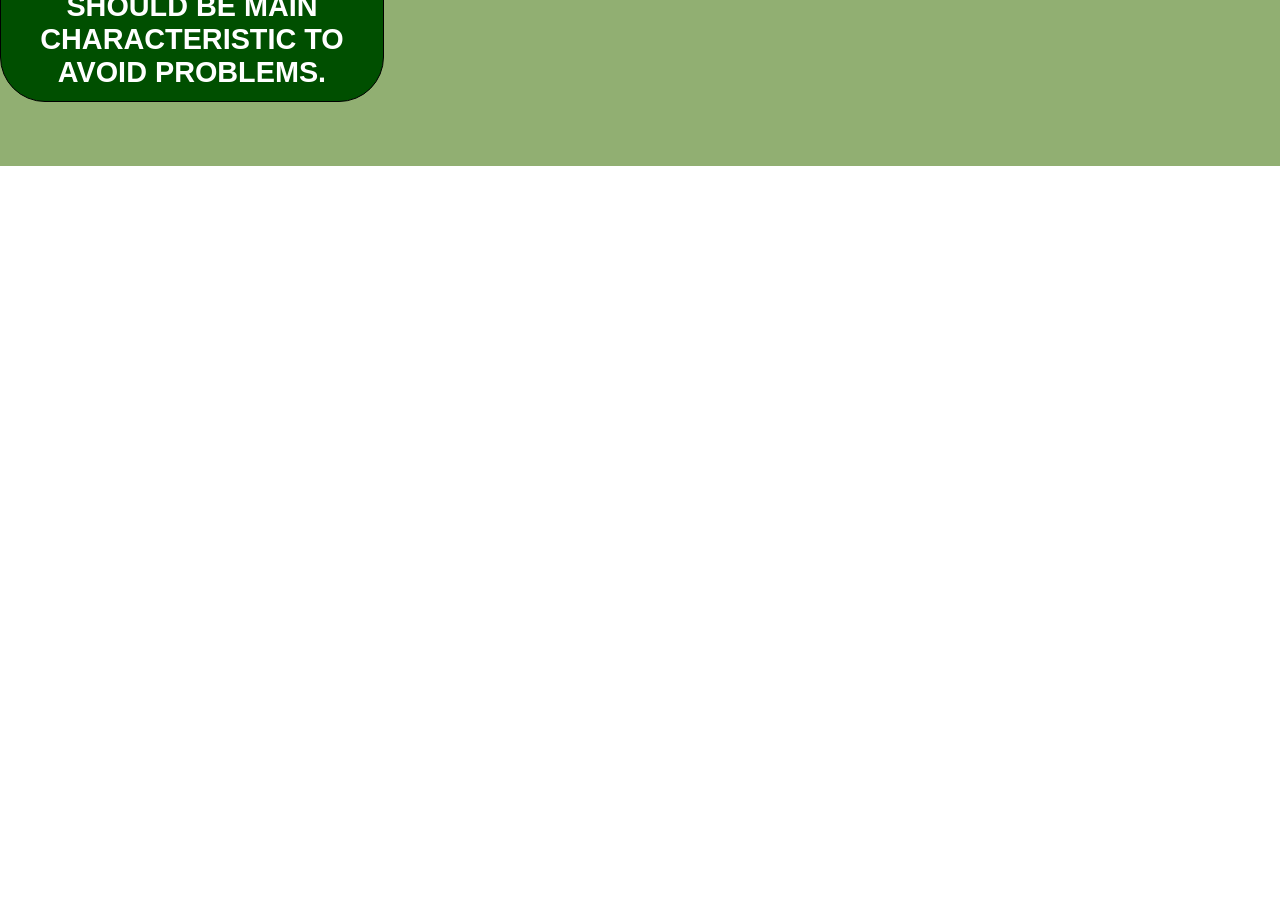
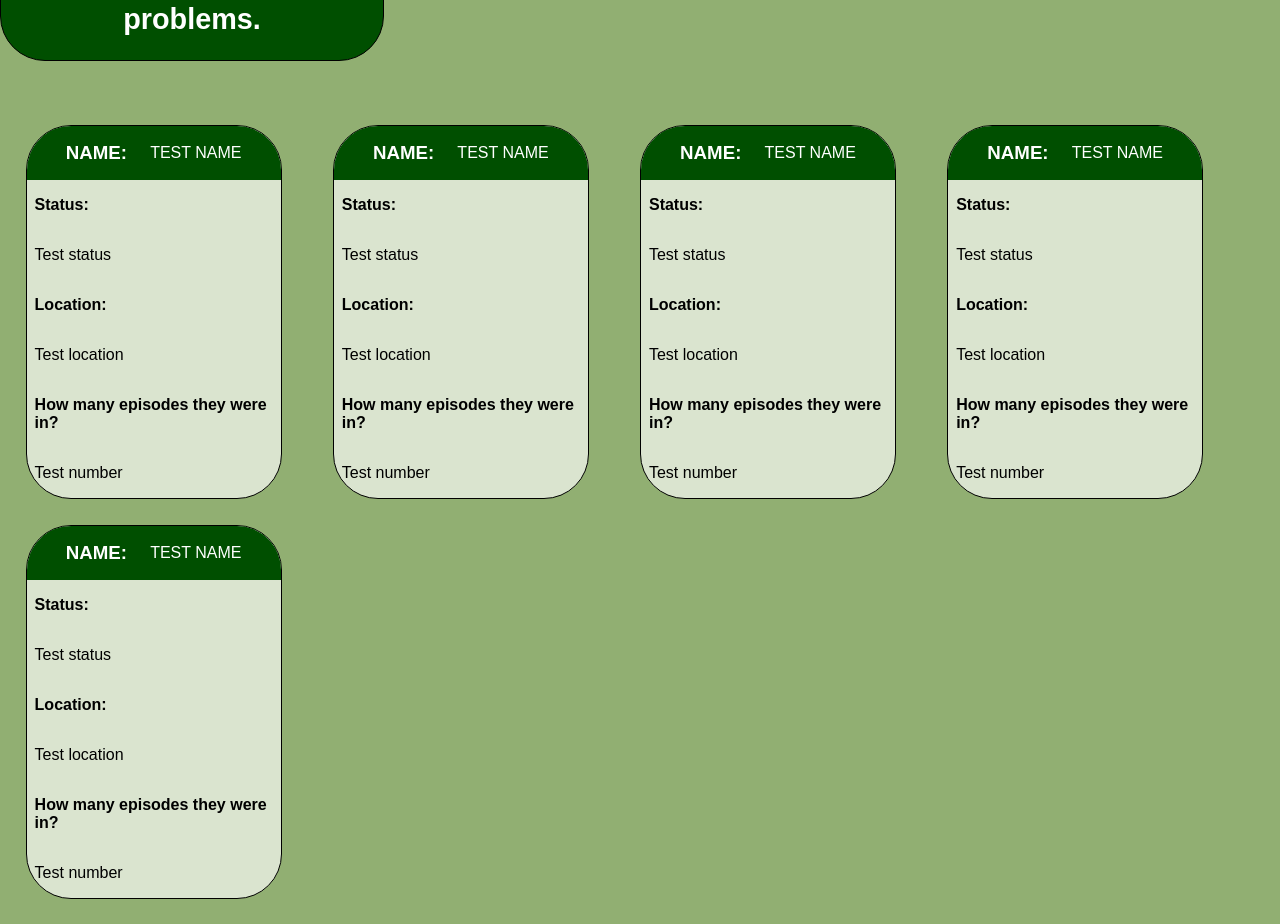
Before and after one commit to Nordslig/rick-and-morty, a React (Create React App) app: page / in a window 1280 px wide. Shown: the part 680-1604 px from the top of the page. Before the commit the page ends 846 px from the top, so only its background shows below. Built offline with nearby package versions, Linux system fonts and the light colour scheme.

Commit message:
test sections, some styling

```diff
--- a/src/App.css
+++ b/src/App.css
@@ -5,8 +5,8 @@ header {
   align-items: center;
   text-transform: uppercase;
   font-size: 1.8rem;
-  background-color: #3f463d;
-  color: #fff;
+  background-color: #dae4cf;
+  /* color: #fff; */
 }
 
 header h1 {
@@ -16,10 +16,10 @@ header h1 {
 .about-search {
   width: 30%;
   margin: 5% 0;
-  padding: 0.7rem 0.4rem;
+  padding: 1.5rem;
   font-weight: bold;
   text-align: center;
-  text-transform: uppercase;
+  /* text-transform: uppercase; */
   font-size: 1.8rem;
   background-color: rgb(0, 79, 0);
   border: black 1px solid;
@@ -34,8 +34,8 @@ header h1 {
 }
 
 main {
-  height: 100%;
+  /* height: 100%; */
   display: flex;
   justify-content: center;
-  background-color: rgb(145, 175, 114);
+  /* background-color: rgb(145, 175, 114); */
 }
--- a/src/index.css
+++ b/src/index.css
@@ -8,8 +8,5 @@ html,
 body {
   height: 100%;
   font-family: Arial, Helvetica, sans-serif;
+  background-color: rgb(145, 175, 114);
 }
-
-#root {
-  height: 100%;
-}
--- a/src/pages/MainPage.js
+++ b/src/pages/MainPage.js
@@ -1,8 +1,10 @@
 import { Fragment } from "react";
 import SearchBar from "../search/SearchBar";
+import SearchResult from "../search/SearchResult";
 
 const MainPage = () => {
   return (
+    <div>
       <div className="centered">
         <p className="about-search">
           If you are looking for character/location/episode just use names, name
@@ -13,6 +15,8 @@ const MainPage = () => {
         </p>
         <SearchBar />
       </div>
+      <SearchResult />
+    </div>
   );
 };
 
--- a/src/search/SearchBar.module.css
+++ b/src/search/SearchBar.module.css
@@ -5,7 +5,7 @@
 }
 
 .form > * {
-  padding: 0.4rem 1rem;
+  padding: 0.6rem 1.4rem;
   font-size: 2rem;
   background-color: rgb(0, 79, 0);
   border: 1px solid black;
--- a/src/search/SearchResult.js
+++ b/src/search/SearchResult.js
@@ -1,13 +1,21 @@
 import { Fragment } from "react";
+
+import classes from "./SearchResult.module.css";
 
 const SearchResult = () => {
   const charackter = (
-    <section>
-      <h3>Name</h3>
+    <section className={classes.section}>
+      <div className={classes.name}>
+        <h3>Name:</h3>
+        <p>Test name</p>
+      </div>
       {/* <img alt="character image" /> */}
-      <p>Status</p>
-      <p>Location</p>
-      <p>How many episodes they were in?</p>
+      <p className={classes.question}>Status:</p>
+      <p className={classes.answer}>Test status</p>
+      <p className={classes.question}>Location:</p>
+      <p className={classes.answer}>Test location</p>
+      <p className={classes.question}>How many episodes they were in?</p>
+      <p className={classes.answer}>Test number</p>
     </section>
   );
 
@@ -30,11 +38,14 @@ const SearchResult = () => {
   );
 
   return (
-    <Fragment>
+    <div className={classes.sections}>
       {charackter}
-      {location}
-      {episode}
-    </Fragment>
+      {charackter}
+      {charackter}
+      {charackter}
+      {charackter}
+      {/* {episode} */}
+    </div>
   );
 };
 
--- /dev/null
+++ b/src/search/SearchResult.module.css
@@ -0,0 +1,41 @@
+.section {
+  width: 20%;
+  margin: 0 2% 2%;
+  background-color: #ffffffa9;
+  border: 1px solid black;
+  border-radius: 45px;
+  overflow: hidden;
+}
+
+.section h3 {
+  /* width: 100%; */
+  /* padding: 1rem;
+  text-transform: uppercase;
+  text-align: center;
+  background-color: #004f00;
+  color: #fff; */
+}
+
+.section > p {
+  padding: 1rem 0.5rem;
+}
+
+.name {
+  display: flex;
+  justify-content: space-evenly;
+  align-items: center;
+  padding: 1rem;
+  text-transform: uppercase;
+  text-align: center;
+  background-color: #004f00;
+  color: #fff;
+}
+
+.question {
+  font-weight: bold;
+}
+
+.sections {
+  display: flex;
+  flex-wrap: wrap;
+}
```
Lines whose indentation alone changed are shown as unchanged.
